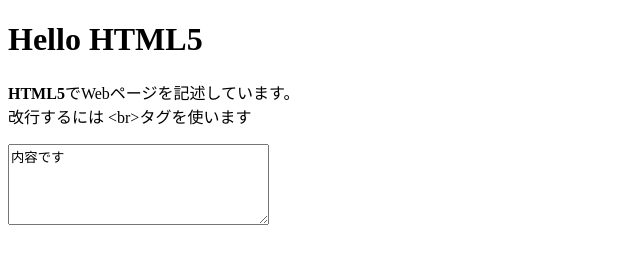
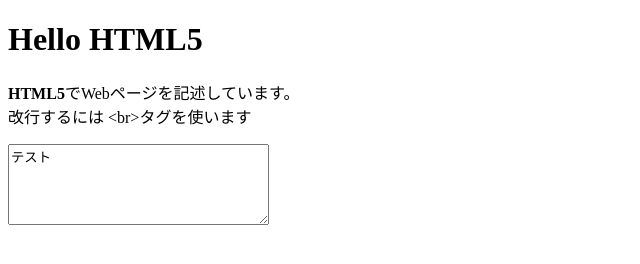
Before and after one commit to mamuan/mamuan.github.io, a plain HTML site: page index.html in a window 1280 px wide. Shown: the full height of the page, 0-640 px from the left. Drawn offline with Linux system fonts and the light colour scheme.

Commit message:
複数行テキスト追加をした2

```diff
--- a/index.html
+++ b/index.html
@@ -11,6 +11,6 @@
         <p><strong>HTML5</strong>でWebページを記述しています。<br>
             改行するには<span class="colorRed"> &lt;br&gt;</span>タグを使います</p>
         <form>
-         <textarea cols="30" rows="5" name="content">内容です</textarea>
+         <textarea cols="30" rows="5" name="content">テスト</textarea>
         </form>
 </html>
```
